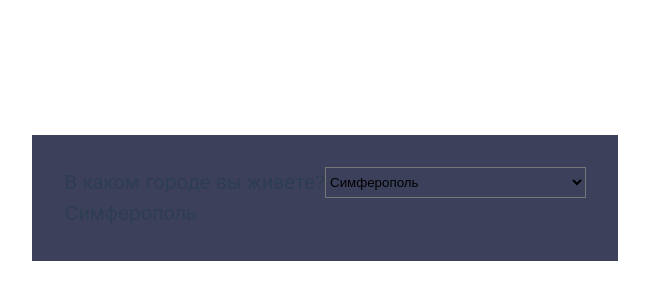
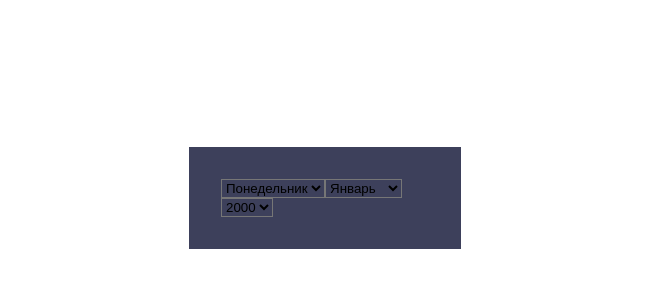
Before and after one commit to MakerAVGN/Vue3Base, a Vue app in the folder vue-project/: page / in a window 1280 px wide. Shown: the part 202-502 px from the top of the page, without its empty margins (315-964 px from the left). Built offline with nearby package versions, Linux system fonts and the light colour scheme.

Commit message:
Формирование селекта в цикле в Vue

```diff
--- a/vue-project/src/App.vue
+++ b/vue-project/src/App.vue
@@ -1,22 +1,42 @@
 <script>
 export default {
- data() {
+  data() {
     return {
-      selected: 'Симферополь', // значение по умолчанию
+      day: 'Понедельник',
+      days: ['Понедельник', 'Вторник', 'Среда', 'Четверг', 'Пятница', 'Суббота', 'Воскресенье'],
+      month: 'Январь',
+      months: ['Январь', 'Февраль'],
+      year: '2000',
+      years: ['2000', '2001']
     }
   },
   methods: {},
 };
 </script>
 <template>
-  <p>В каком городе вы живете?</p>
- 	<select v-model="selected">
-  		<option>Симферополь</option>
-  		<option>Севастополь</option>
-  		<option>Керчь</option>
+  <div>
+ <select v-model="day">
+  		<option v-for="day in days">{{ day }}</option>
   	</select>
+  	<p>{{ selected }}</p>
+  </div>
 
-  	<p>{{ selected }}</p>
+  <div>
+    <select v-model="month">
+    		<option v-for="month in months">{{ month }}</option>
+    	</select>
+    	<p>{{ selected }}</p>
+  </div>
+
+  <div>
+      <select v-model="year">
+      		<option v-for="year in years">{{ year }}</option>
+      	</select>
+      	<p>{{ selected }}</p>
+    </div>
+
+
+
 
 
 
```
